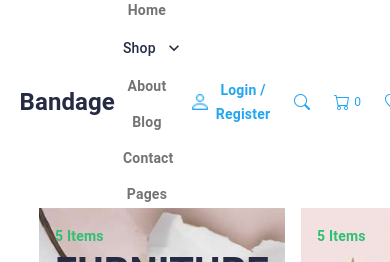
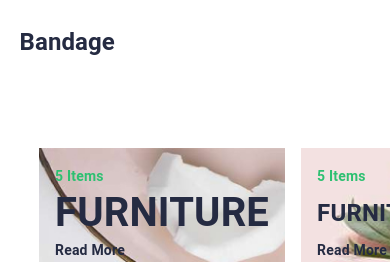
Before and after one commit to da-nazy/nextbasket, a Next.js app: page / in a window 390 px wide. Shown: the top 262 px of the page. Built offline with nearby package versions, Linux system fonts and the light colour scheme; no server answers.

Commit message:
fix:responsive

```diff
--- a/src/components/header/index.tsx
+++ b/src/components/header/index.tsx
@@ -119,10 +119,9 @@ const styles=makeStyles()((theme)=>({
     }
     },
     navCont:{
-     [theme.breakpoints.between('xs',935)]:{
-      //  border:'1px solid red',
-      //  backgroundColor:'green'
-     }
+     '@media (max-width:1004px)': {
+        display:'none !important'
+    }
     },
     icoTxt:{
         fontSize: "12px",
@@ -139,7 +138,10 @@ const styles=makeStyles()((theme)=>({
     display:'flex',
     flexDirection:'row',
     gap:theme.spacing(2),
-    alignItems:'center'
+    alignItems:'center',
+    [theme.breakpoints.down('sm')]:{
+       display:'none !important'
+    }
     },
     logRegBtn:{
         fontSize: "14px",
@@ -184,7 +186,10 @@ letterSpacing:"0.1px",
      height:'84px',
      display:'flex',
      justifyContent:'center',
-     flexDirection:'row'
+     flexDirection:'row',
+     [theme.breakpoints.down('sm')]:{
+        marginTop:'0px !important'
+    }
     },
     subCont:{
         width:'90%',
```
